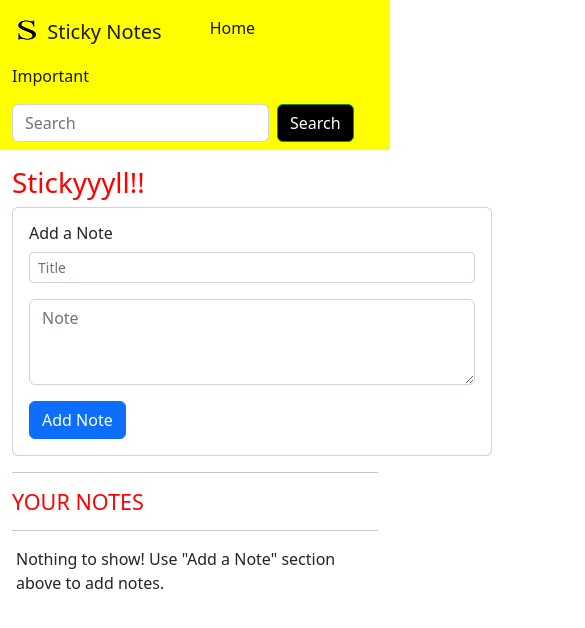
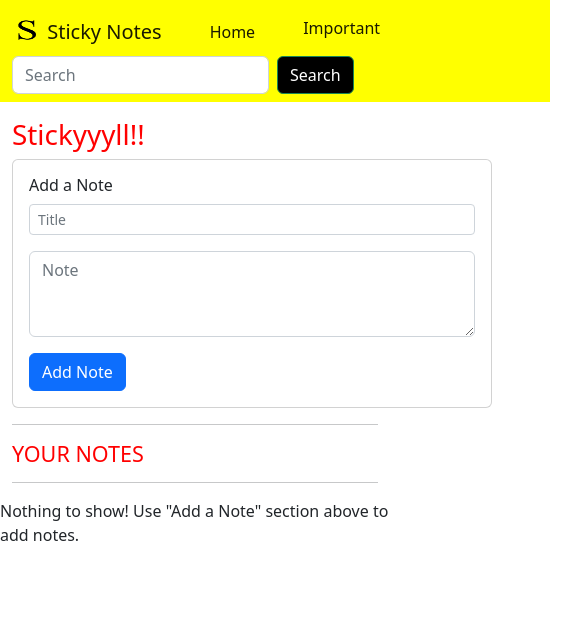
Before and after one commit to Mahika07/Sticky-Notes, a plain HTML site: page index.html in a window 390 px wide. Shown: the top 628 px of the page, 585 px wide, since content can reach past the window. Drawn offline with nearby package versions, Linux system fonts and the light colour scheme.

Commit message:
responsive

```diff
--- a/index.html
+++ b/index.html
@@ -9,11 +9,22 @@
     integrity="sha384-0evHe/X+R7YkIZDRvuzKMRqM+OrBnVFBL6DOitfPri4tjfHxaWutUpFmBp4vmVor" crossorigin="anonymous">
   <link rel="icon" type="image/x-icon" href="static/favicon.png">
 
+  <style>
+    .my-nav {
+      background-color: yellow;
+    }
+    @media only screen and (max-width: 550px) {
+    .my-nav {
+    width: 550px;
+  }
+}
+
+  </style>
 </head>
 
 <body>
   <!--nav bar-->
-  <nav class="navbar" style="background-color: yellow;">
+  <nav class="navbar my-nav" >
     <div class="container-fluid">
 
       <a class="navbar-brand" href="#">
@@ -21,26 +32,77 @@
         Sticky Notes
       </a>
 
-        <ul class="navbar-nav me-auto mb-2 mb-lg-0">
+         <ul class="navbar-nav mr-auto">
+          <li class="nav-item" style="margin-left: 2em;">
+            <a class="nav-link active" aria-current="page" href="#">Home</a>
+          </li>
+        </ul>
+        <ul class="navbar-nav me-auto mb-2 mx-5 mb-lg-0">
+          <!-- <li class="nav-item"  style="margin-right: 35em;"> -->
+          <li class="nav-item">
+            <a class="nav-link active" id="imp" aria-current="page" href="imp.html">Important</a>
+          </li>
+        </ul>
+         <form class="d-flex" role="search">
+          <input class="form-control me-2" type="search" placeholder="Search" aria-label="Search" id="searchtxt">
+          <button class="btn btn-outline-success" style="color: white; background-color: black;"
+            type="submit">Search</button>
+        </form>
+</div>
+</nav>
+  <!-- <nav class="navbar" style="background-color: yellow;">
+    <div class="container-fluid">
+
+      <a class="navbar-brand" href="#">
+        <img src="static/image.png" alt="" width="30" height="24" class="d-inline-block align-text-top">
+        Sticky Notes
+      </a>
+
+         <ul class="navbar-nav me-auto mb-2 mb-lg-0">
           <li class="nav-item" style="margin-left: 2em;">
             <a class="nav-link active" aria-current="page" href="#">Home</a>
           </li>
         </ul>
         <ul class="navbar-nav me-auto mb-2  mb-lg-0">
           <li class="nav-item"  style="margin-right: 35em;">
+          <li class="nav-item">
             <a class="nav-link active" id="imp" aria-current="page" href="imp.html">Important</a>
           </li>
         </ul>
+         <form class="d-flex" role="search">
+          <input class="form-control me-2" type="search" placeholder="Search" aria-label="Search" id="searchtxt">
+          <button class="btn btn-outline-success" style="color: white; background-color: black;"
+            type="submit">Search</button>
+        </form>
+</div>
+</nav> -->
+<!-- <nav class="navbar navbar-expand-lg justify-content-between" style="background-color: yellow;">
+    <a class="navbar-brand px-5 h1" href="#">Sticky</a>
+          <button class="navbar-toggler" type="button" data-toggle="collapse" data-target="#navbarSupportedContent" aria-controls="navbarSupportedContent" aria-expanded="false" aria-label="Toggle navigation">
+            <span class="navbar-toggler-icon"></span>
+          </button>
+
+        <div class="collapse navbar-collapse" id="navbarSupportedContent">
+          <ul class="navbar-nav mr-auto">
+            <li class="nav-item px-2">
+              <a class="nav-link " href="#">Home <span class="sr-only"></span></a>
+            </li>
+            <li class="nav-item px-2">
+              <a class="nav-link " id="imp" href="imp.html">Important <span class="sr-only"></span></a>
+            </li>
+          </ul>
+            <form class="form-inline" role="search">
+              <input class="form-control mr-sm-2" type="search" placeholder="Search" aria-label="Search" id="searchtxt">
+              <button class="btn btn-outline-success my-2 my-sm-0 " style="color: white; background-color: black;"
+              type="submit">Search</button>
+            </form>
+          </div>
 
 
-      <form class="d-flex" role="search">
-        <input class="form-control me-2" type="search" placeholder="Search" aria-label="Search" id="searchtxt">
-        <button class="btn btn-outline-success" style="color: white; background-color: black;"
-          type="submit">Search</button>
-      </form>
+  </nav> -->
 
-</div>
-  </nav>
+
+
   <!--heading-->
   <div class="container my-3">
     <h1 style="color: red;">Stickyyyll!!</h1>
@@ -64,8 +126,13 @@
     <h4 style="color: red;">YOUR NOTES</h4>
     <hr>
   </div>
-  <div id="notes" class=" row conatiner-fluid mx-3">
+  <!-- <div id="notes" class=" row conatiner-fluid mx-3">
 
+  </div> -->
+  <div class="container my-3">
+  <div id="notes" class="row">
+
+  </div>
   </div>
 
 
```
Also changed, not shown: imp.html (+43 -2 lines).
